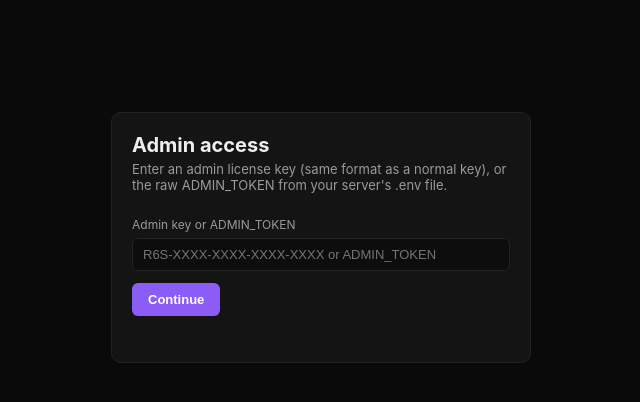
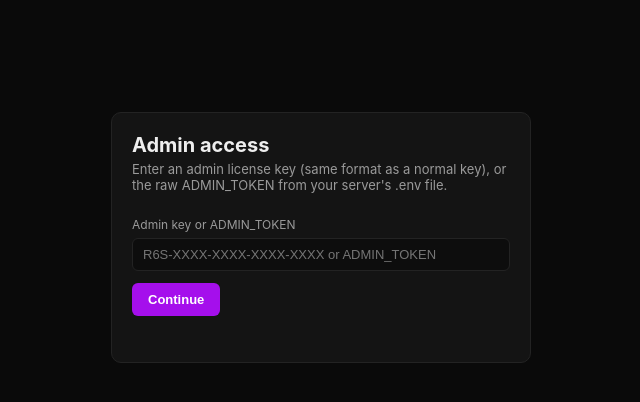
Before and after one commit to tomozxo/enhanced-aim-net, a website: page public/admin.html in a window 1280 px wide. Shown: the whole page, without its empty margins (319-959 px from the left). Drawn offline with Linux system fonts and the light colour scheme.

Commit message:
Match accent color to exact ES logo purple (#A50FEC)

```diff
--- a/public/admin.html
+++ b/public/admin.html
@@ -5,7 +5,7 @@
 <meta name="viewport" content="width=device-width, initial-scale=1.0" />
 <title>enhanced.aim.net — Admin</title>
 <style>
-  :root { --bg: #0a0a0a; --card: #141414; --border: #232323; --text: #eee; --sub: #9a9a9a; --accent: #8b5cf6; }
+  :root { --bg: #0a0a0a; --card: #141414; --border: #232323; --text: #eee; --sub: #9a9a9a; --accent: #a50fec; }
   * { box-sizing: border-box; }
   body { margin: 0; background: var(--bg); color: var(--text); font-family: -apple-system, Segoe UI, Roboto, Arial, sans-serif; padding: 32px; }
   h1 { font-size: 20px; margin: 0 0 4px; }
--- a/public/css/styles.css
+++ b/public/css/styles.css
@@ -1,6 +1,6 @@
 :root {
-  --accent: #8b5cf6;
-  --accent-dim: #8b5cf633;
+  --accent: #a50fec;
+  --accent-dim: #a50fec33;
   --bg: #000000;
   --panel: #121212;
   --panel-2: #161616;
--- a/public/js/state.js
+++ b/public/js/state.js
@@ -13,7 +13,7 @@ const DEFAULTS = {
     aspectRatio: '16:9',
     screenFill: 'keep-aspect',
     measuredCm360_1x: null,
-    accentColor: '#8b5cf6',
+    accentColor: '#a50fec',
   },
   activeTab: 'hipfire', // hipfire | ads1x | ads25x
   // Per-tab calibration results. null until a calibration run finishes.
--- a/public/js/theme.js
+++ b/public/js/theme.js
@@ -1,4 +1,4 @@
-const SWATCHES = ['#8b5cf6', '#e5493a', '#e58a3a', '#e0c93a', '#4ac26b', '#3ab6e5', '#c04ae0', '#e04a8f'];
+const SWATCHES = ['#a50fec', '#e5493a', '#e58a3a', '#e0c93a', '#4ac26b', '#3ab6e5', '#c04ae0', '#e04a8f'];
 const MODE_KEY = 'r6sf_theme_mode';
 
 export function getMode() {
```
Also changed, not shown: public/app.html (+1 -1 lines).
